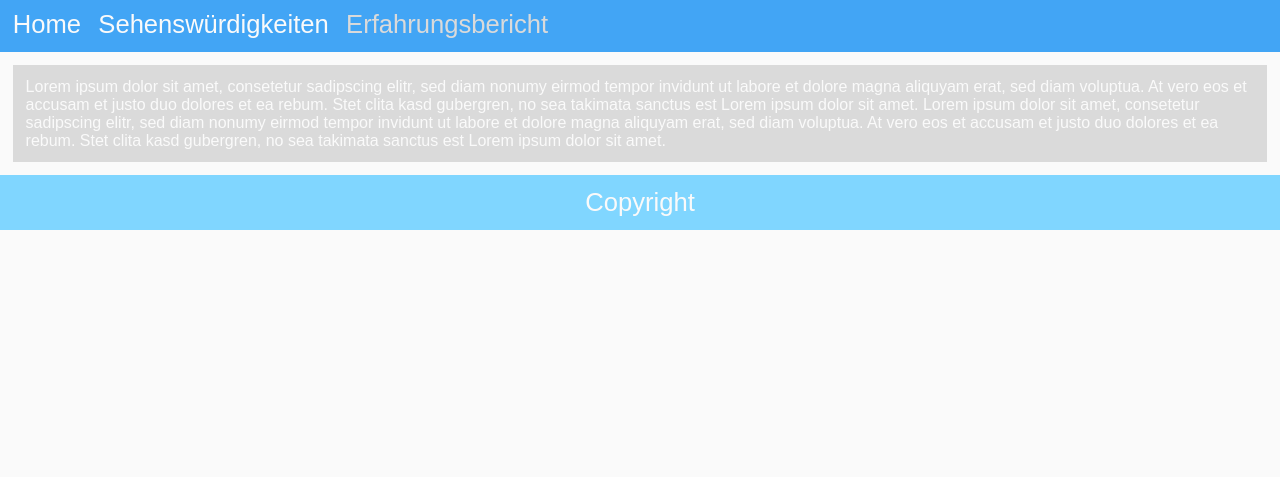
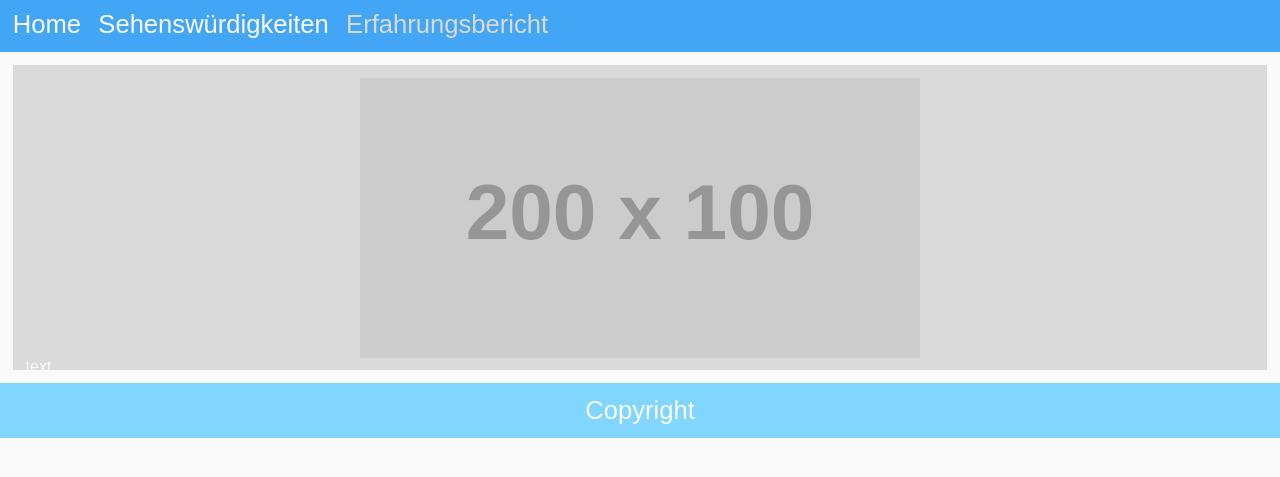
Before and after one commit to Nichtgian/belgrad-m152, a plain HTML site: page public/report.html in a window 1280 px wide. Shown: the part 105-582 px from the top of the page. Drawn offline with Linux system fonts and the light colour scheme; placeholder pictures from the web are drawn by us.

Commit message:
Add icons and fixed report

```diff
--- a/public/report.html
+++ b/public/report.html
@@ -23,7 +23,14 @@
     <main>
       <div class="row">
         <div class="col">
-          <span>Lorem ipsum dolor sit amet, consetetur sadipscing elitr, sed diam nonumy eirmod tempor invidunt ut labore et dolore magna aliquyam erat, sed diam voluptua. At vero eos et accusam et justo duo dolores et ea rebum. Stet clita kasd gubergren, no sea takimata sanctus est Lorem ipsum dolor sit amet. Lorem ipsum dolor sit amet, consetetur sadipscing elitr, sed diam nonumy eirmod tempor invidunt ut labore et dolore magna aliquyam erat, sed diam voluptua. At vero eos et accusam et justo duo dolores et ea rebum. Stet clita kasd gubergren, no sea takimata sanctus est Lorem ipsum dolor sit amet.</span>
+          <div class="video">
+            <div class="video-container">
+              <img src="https://via.placeholder.com/200x100.png?text=Video" alt="video not found">
+            </div>
+            <div class="video-comment">
+              <span>text</span>
+            </div>
+          </div>
         </div>
       </div>
     </main>
--- a/public/style/style.css
+++ b/public/style/style.css
@@ -146,6 +146,34 @@ main .col-filler {
   flex: 1 1 auto
 }
 
+/*
+main .video-container {
+  display: flex;
+  align-items: center;
+}*/
+
+main .video {
+  height: 35vh;
+  position: relative;
+}
+
+main .video-container {
+  display: flex;
+  align-items: center;
+  height: 100%;
+}
+
+main .video-container img {
+  box-sizing: border-box;
+  animation-name: fade-image;
+  animation-duration: 1.5s;
+  margin: auto;
+  width: auto;
+  max-width: 100%;
+  height: 100%;
+}
+
+
 footer {
   font-size: 2vw;
   padding: 1vw;
```
Also changed, not shown: public/src/icon/arrow_left.svg (added), public/src/icon/arrow_right.svg (added), public/src/icon/close.svg (added), public/src/icon/expand_less.svg (added), public/src/icon/expand_more.svg (added), public/src/icon/menu.svg (added).
